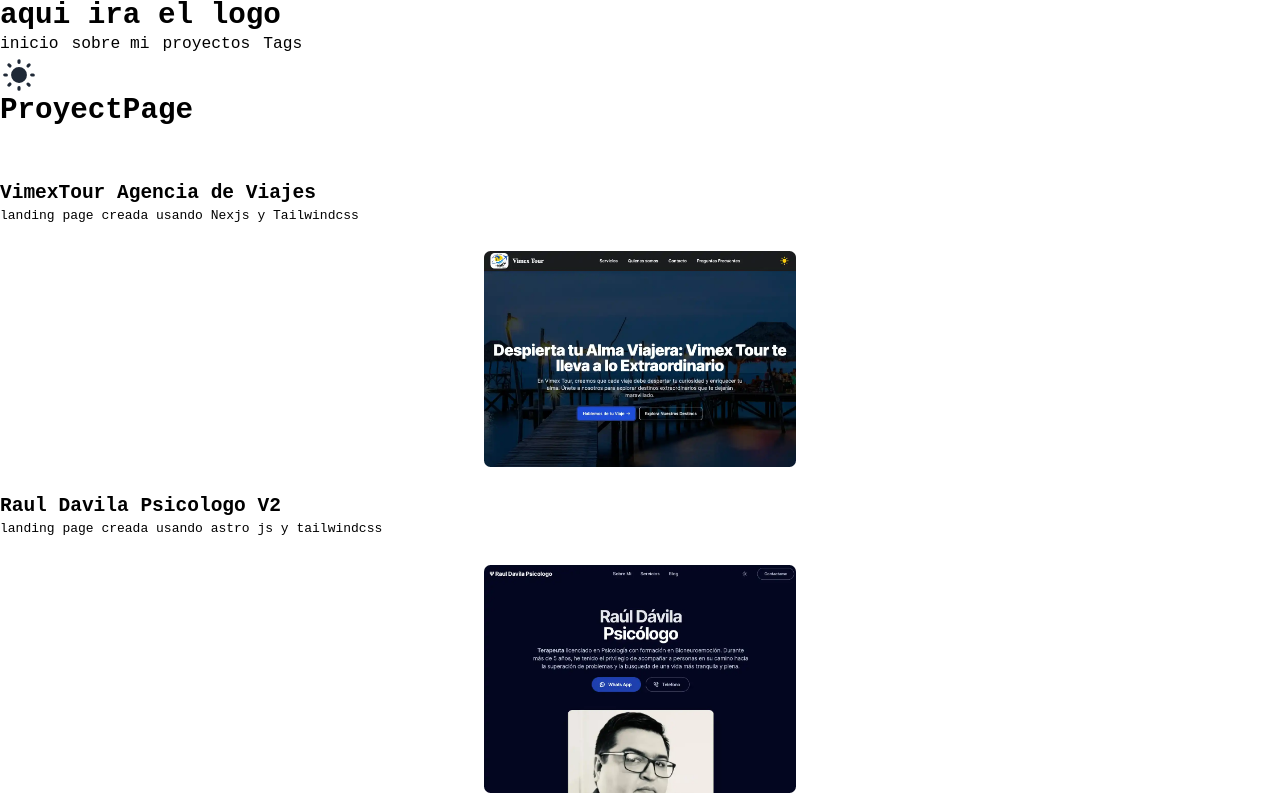
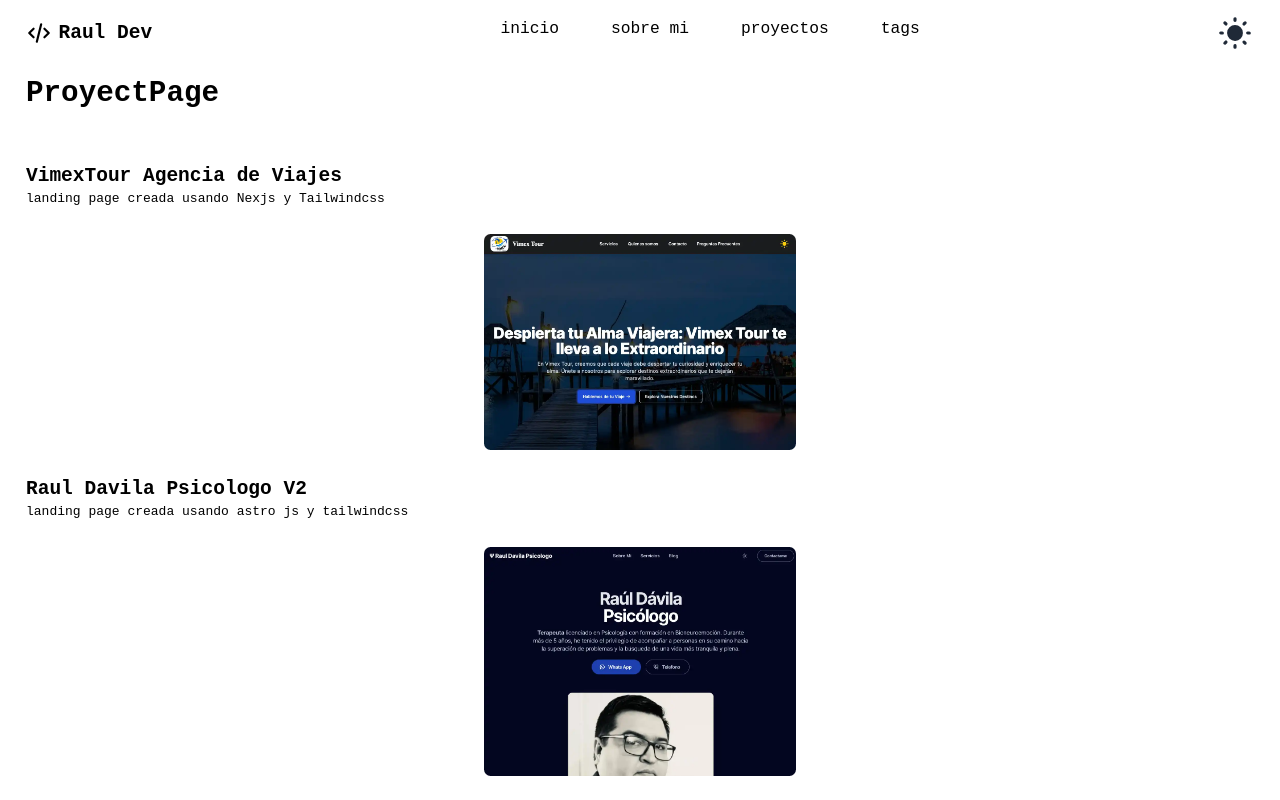
Before and after one commit to magoMercurio/next-portfolio-2024, a Next.js app: page /proyectos in a window 1280 px wide. Shown: the top 800 px of the page. Built offline with nearby package versions, Linux system fonts and the light colour scheme.

Commit message:
create about page and styuling header component

```diff
--- /dev/null
+++ b/src/app/about/page.jsx
@@ -0,0 +1,9 @@
+
+
+export default function AboutPage() {
+    return (
+        <main>
+            <h1>About Page</h1>
+        </main>
+    )
+}
--- a/src/app/globals.css
+++ b/src/app/globals.css
@@ -5,6 +5,10 @@
 @layer base {
   html {
     font-family: monospace;
+  }
+
+  main {
+    @apply mx-8
   }
 
   h1 {
@@ -19,6 +23,6 @@
 
 @layer components {
   .navLink {
-    @apply transition delay-100 hover:text-yellow-300 hover:font-extrabold
+    @apply text-xl transition delay-100 hover:text-yellow-300 hover:font-extrabold block py-2 px-3 rounded cursor-pointer
   }
 }
--- a/src/app/layout.jsx
+++ b/src/app/layout.jsx
@@ -2,11 +2,6 @@
 import "./globals.css";
 import { ThemeProvider } from "next-themes";
 import { Header } from "../components/Header";
-
-
-
-/* const inter = Inter({ subsets: ["latin"] });
- */
 
 export const metadata = {
   title: "porfolio 2024",
--- a/src/app/proyectos/page.jsx
+++ b/src/app/proyectos/page.jsx
@@ -3,10 +3,9 @@ import Link from "next/link";
 
 import { proyectsdata } from "@/data/proyectdata";
 
-
 export default function ProyectsPage() {
   return (
-        <div>
+    <main>
       <h1>ProyectPage</h1>
       <div className=" mt-16">
         {proyectsdata.map((proyect) => (
@@ -14,19 +13,20 @@ export default function ProyectsPage() {
             <h2>{proyect.titulo}</h2>
             <p>{proyect.descripcion}</p>
             <Link href={`/proyectos/${proyect.slug}`}>
-                        <Image width={500} height={500} className="rounded-lg w-96 h-auto mx-auto m-8"
+              <Image
+                width={500}
+                height={500}
+                className="rounded-lg w-96 h-auto mx-auto m-8"
                 priority
                 blurDataURL={proyect.imagen}
                 placeholder="blur"
-
                 src={proyect.imagen}
-                            alt={proyect.titulo} />
+                alt={proyect.titulo}
+              />
             </Link>
           </div>
         ))}
       </div>
-
-
-        </div>
-    )
+    </main>
+  );
 }
--- a/src/app/tags/[slug]/page.jsx
+++ b/src/app/tags/[slug]/page.jsx
@@ -3,8 +3,8 @@
 
 export default function Tagpage() {
     return (
-        <div>
+        <main>
             <h1>slug de tags</h1>
-        </div>
+        </main>
     )
 }
--- a/src/app/tags/page.jsx
+++ b/src/app/tags/page.jsx
@@ -2,8 +2,8 @@
 
 export default function TagsPage() {
   return (
-    <div>
+    <main>
       <h1>Tags Page</h1>
-    </div>
+    </main>
   )
 }
--- /dev/null
+++ b/src/assets/icons/Icons.jsx
@@ -0,0 +1,23 @@
+
+
+export const LogoIcon = ({ className }) => {
+  className = className || "";
+  return (
+    <>
+      <svg
+        viewBox="0 0 24 24"
+        className={className}
+      >
+        <path
+          fill="none"
+          stroke="currentColor"
+          strokeLinecap="round"
+          strokeLinejoin="round"
+          strokeWidth={2}
+          d="m7 8l-4 4l4 4m10-8l4 4l-4 4M14 4l-4 16"
+        >
+        </path>
+      </svg>
+    </>
+  );
+}
--- a/src/components/Header.jsx
+++ b/src/components/Header.jsx
@@ -1,21 +1,73 @@
+"use client";
+
+import { useState } from "react";
+import Link from "next/link";
+
 import ThemeToggle from "./ThemeToggle";
+import { LogoIcon } from "@/assets/icons/Icons";
 
+const navbarLinks = [
+  { label: "inicio", href: "/", ariaLabel: "inicio" },
+  { label: "sobre mi", href: "/about", ariaLabel: "sobre mi" },
+  { label: "proyectos", href: "/proyectos", ariaLabel: "proyectos" },
+  { label: "tags", href: "/tags", ariaLabel: "tags" },
+];
 
 export function Header() {
-	return (
-		<header className="header">
-			<h1>aqui ira el logo</h1>
-      <nav>
-        <ul className="flex flex-row gap-4 text-xl">
-          <li><a href="/" className="navLink">inicio</a> </li>
-          <li><a href="/about/" className="navLink">sobre mi</a></li>
-          <li><a href="/proyectos" className="navLink">proyectos</a></li>
-          <li><a href="/tags" className="navLink">Tags</a></li>
-        </ul>
+  const [isOpen, setIsOpen] = useState(false);
+
+  return (
+    <header className="bg-white border-gray-200 dark:bg-gray-900 mb-24">
+      <nav className="w-full h-20 top-0 flex flex-wrap justify-center items-center fixed bg-white/95 lg:bg-white/70 dark:bg-[#1f2023]/95 dark:lg:bg-[#1f2023]/70 z-40 lg:backdrop-blur-xl">
+        <div className="w-full flex justify-between items-center relative ">
+          <Link href="/">
+            <article className="flex flex-row gap-2 ml-8">
+              <LogoIcon className={` w-8 h-8 dark:text-yellow-400`} />
+              <h2 className="text-2xl font-bold">Raul Dev</h2>
+            </article>
+          </Link>
+          <div className="hidden md:flex lg:items-center h-full pl-12 pb-2 gap-10 ml-8 mr-4">
+            {navbarLinks.map(({ href, label, ariaLabel }) => (
+              <Link
+                className="navLink "
+                href={href}
+                aria-label={ariaLabel}
+                key={label}
+              >
+                {label}
+              </Link>
+            ))}
+          </div>
+          <div className="flex flex-row gap-4 mr-8">
+            <ThemeToggle />
+            <div
+              className="md:hidden flex flex-col  px-2 py-3 border-solid border border-gray-600 rounded-md cursor-pointer hover:bg-customDarkBg2"
+              onClick={() => setIsOpen(!isOpen)}
+            >
+              <div className="w-5 h-0.5 bg-gray-500  mb-1"></div>
+              <div className="w-5 h-0.5 bg-gray-500  mb-1"></div>
+              <div className="w-5 h-0.5 bg-gray-500 "></div>
+            </div>
+          </div>
+          {/* Mobile navbar */}
+          {isOpen && (
+            <div className="flex flex-col h-fit mt-12 lg:hidden absolute top-4 left-0 bg-white/95 dark:bg-[#1f2023]/95 z-50 w-full items-center gap-4 pb-10 border-y border-solid border-[#303136] pt-10">
+              {navbarLinks.map(({ label, href, ariaLabel }) => (
+                <Link
+                  key={href}
+                  className="navLink"
+                  href={href}
+                  onClick={() => setIsOpen(false)}
+                  aria-label={ariaLabel}
+                >
+                  {label}
+                </Link>
+              ))}
+              {/*     <SocialLinks /> */}
+            </div>
+          )}
+        </div>
       </nav>
-      <div>
-        <ThemeToggle />
-      </div>
-		</header>
-	)
+    </header>
+  );
 }
```
Lines whose indentation alone changed are shown as unchanged.
